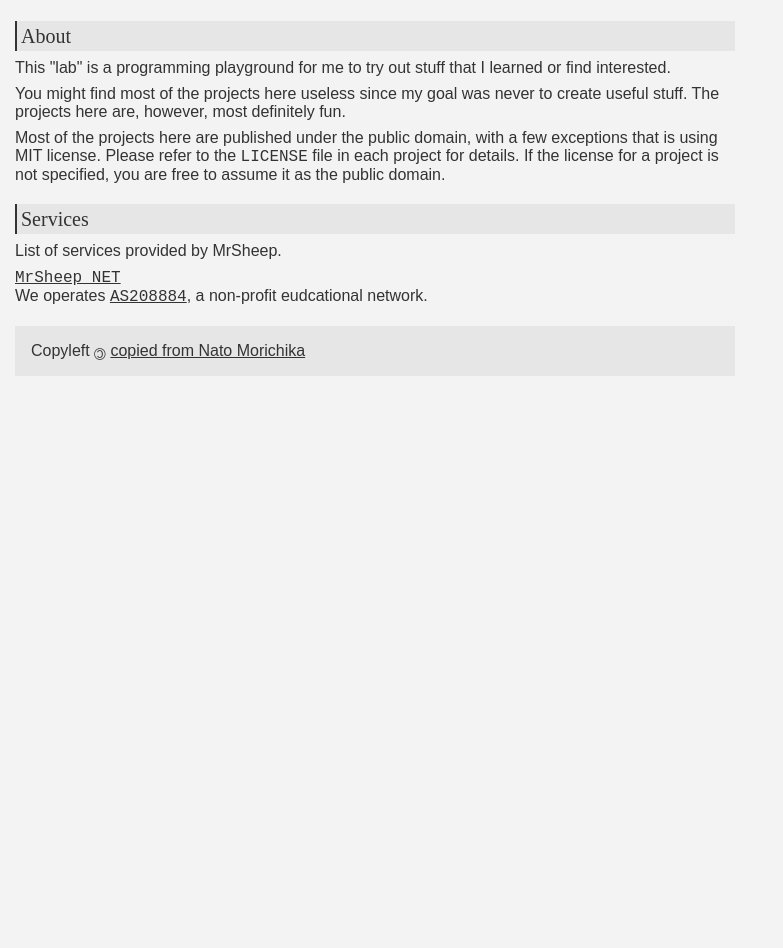
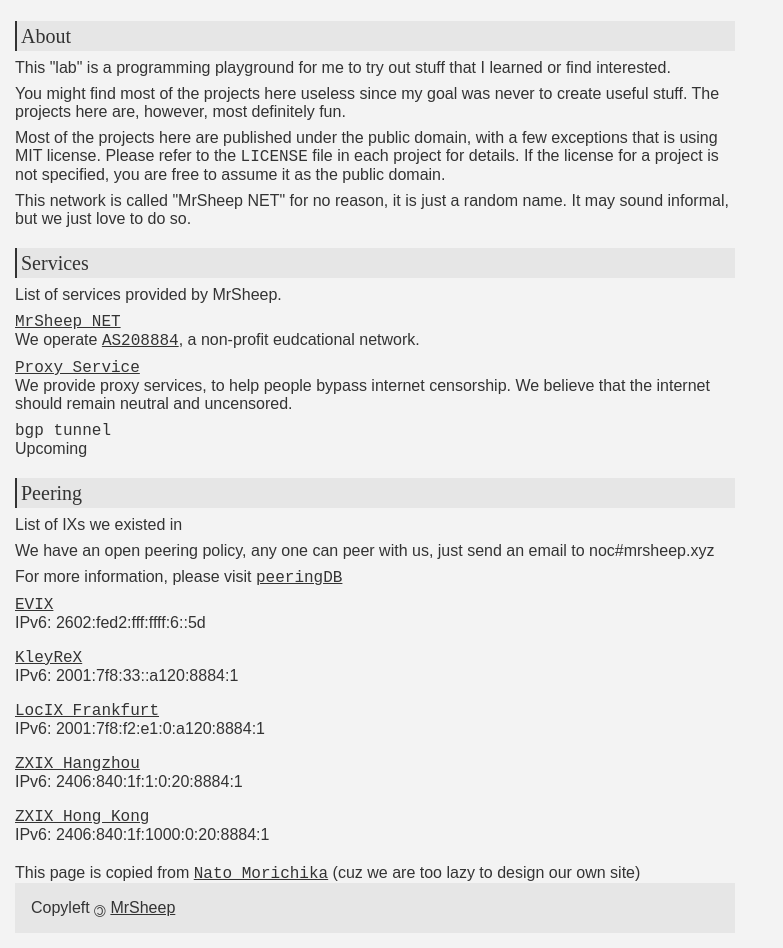
Before and after one commit to Mr-Sheep/as208884, a plain HTML site: page index.html in a window 1280 px wide. Shown: the part 89-1037 px from the top of the page, without its empty margins (0-783 px from the left). Before the commit the page ends 800 px from the top, so only its background shows below. Drawn offline with Linux system fonts and the light colour scheme; a web font is replaced by a local one.

Commit message:
New Stuff

```diff
--- a/index.html
+++ b/index.html
@@ -27,7 +27,12 @@
             <p>
                 Most of the projects here are published under the public domain, with a few exceptions that is using
                 MIT license. Please refer to the <tt>LICENSE</tt> file in each project for details. If the
-                license for a project is not specified, you are free to assume it as the public domain.</p>
+                license for a project is not specified, you are free to assume it as the public domain.
+            </p>
+            <p>
+                This network is called "MrSheep NET" for no reason, it is just a random name.
+                It may sound informal, but we just love to do so.
+            </p>
         </section>
 
         <section>
@@ -37,15 +42,65 @@
                 <li>
                     <a href="https://mrsheep.xyz" target="_blank">MrSheep NET</a>
                     <p>
-                        We operates <a href="https://bgp.he.net/AS208884" target="_blank">AS208884</a>, a non-profit eudcational network.
+                        We operate <a href="https://bgp.he.net/AS208884" target="_blank">AS208884</a>, a non-profit eudcational network.
+                    </p>
+                    <a href="https://portal.mrsheep.xyz" target="_blank">Proxy Service</a>
+                    <p>
+                        We provide proxy services, to help people bypass internet censorship.
+                        We believe that the internet should remain neutral and uncensored.
+                    </p>
+                    <a>bgp tunnel</a>
+                    <p>
+                        Upcoming
                     </p>
                 </li>
             </ul>
         </section>
 
+        <section>
+            <div class="subtitle">Peering</div>
+            <p>List of IXs we existed in</p>
+            <p>We have an open peering policy, any one can peer with us, just send an email to noc#mrsheep.xyz</p>
+            <p>For more information, please visit <a href="https://www.peeringdb.com/">peeringDB</a></p>
+            <ul>
+                <li>
+                    <a href="https://www.peeringdb.com/ix/2274" target="_blank">EVIX</a>
+                    <p>
+                        IPv6:  2602:fed2:fff:ffff:6::5d
+                    </p>
+                </li>
+                <li>
+                    <a href="https://www.peeringdb.com/ix/2274" target="_blank">KleyReX</a>
+                    <p>
+                        IPv6:  2001:7f8:33::a120:8884:1
+                    </p>
+                </li>
+                <li>
+                    <a href="https://www.peeringdb.com/ix/2274" target="_blank">LocIX Frankfurt</a>
+                    <p>
+                        IPv6:  2001:7f8:f2:e1:0:a120:8884:1
+                    </p>
+                </li>
+                <li>
+                    <a href="https://www.peeringdb.com/ix/2274" target="_blank">ZXIX Hangzhou</a>
+                    <p>
+                        IPv6:  2406:840:1f:1:0:20:8884:1
+                    </p>
+                </li>
+                <li>
+                    <a href="https://www.peeringdb.com/ix/2274" target="_blank">ZXIX Hong Kong</a>
+                    <p>
+                        IPv6:  2406:840:1f:1000:0:20:8884:1
+                    </p>
+                </li>
+            </ul>
+        </section>
+
+        <p>This page is copied from <a href="https://nat.moe" target="_blank">Nato Morichika</a> (cuz we are too lazy to design our own site)</p>
+
 
     <div class="footer">
-        <p>Copyleft <span class="copyleft">©</span> <a href="https://nat.moe/" target="_blank">copied from Nato Morichika</a></p>
+        <p>Copyleft <span class="copyleft">©</span> <a href="https://mrsheep.xyz/" target="_blank">MrSheep</a></p>
     </div>
 
 
```
